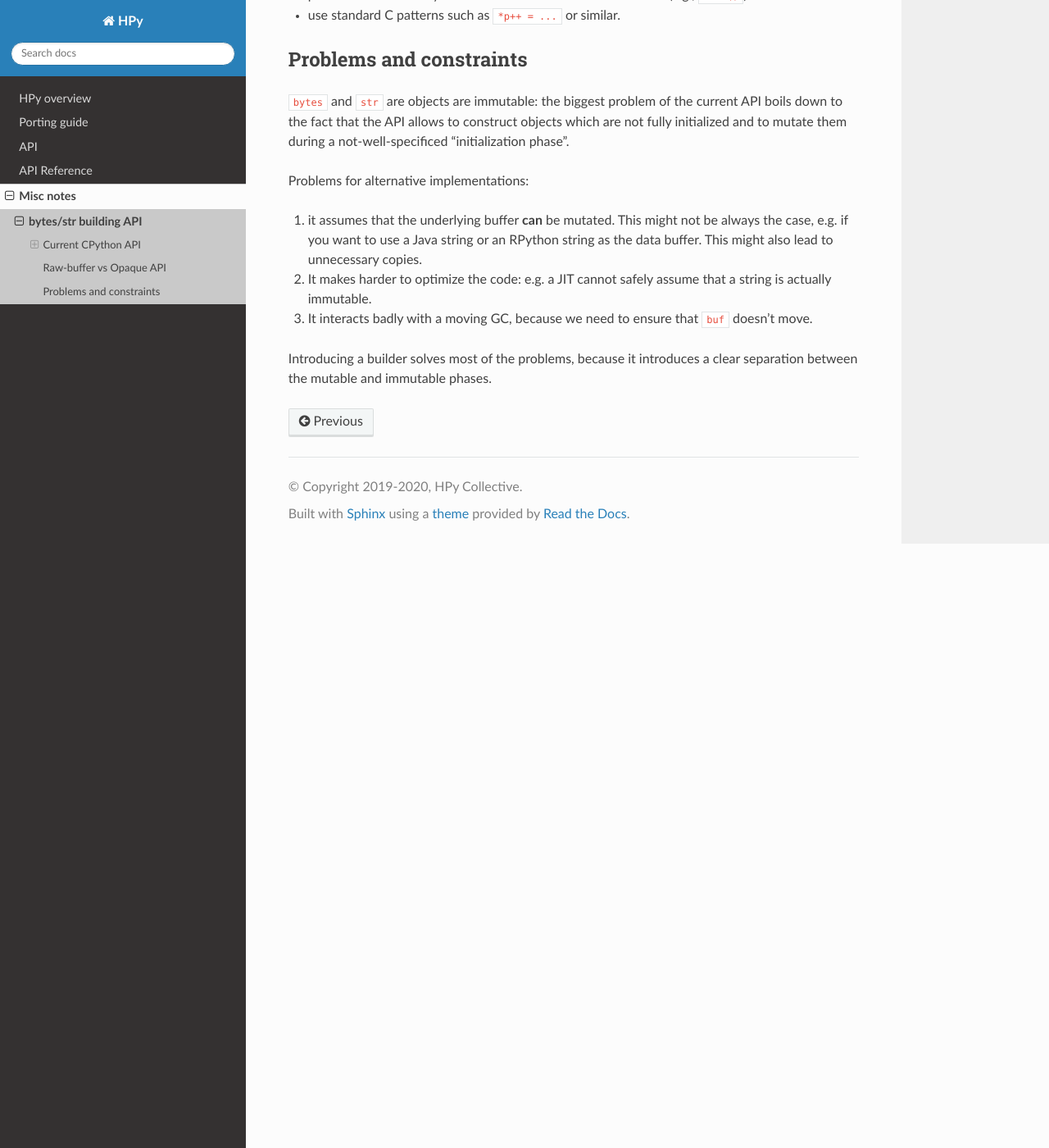
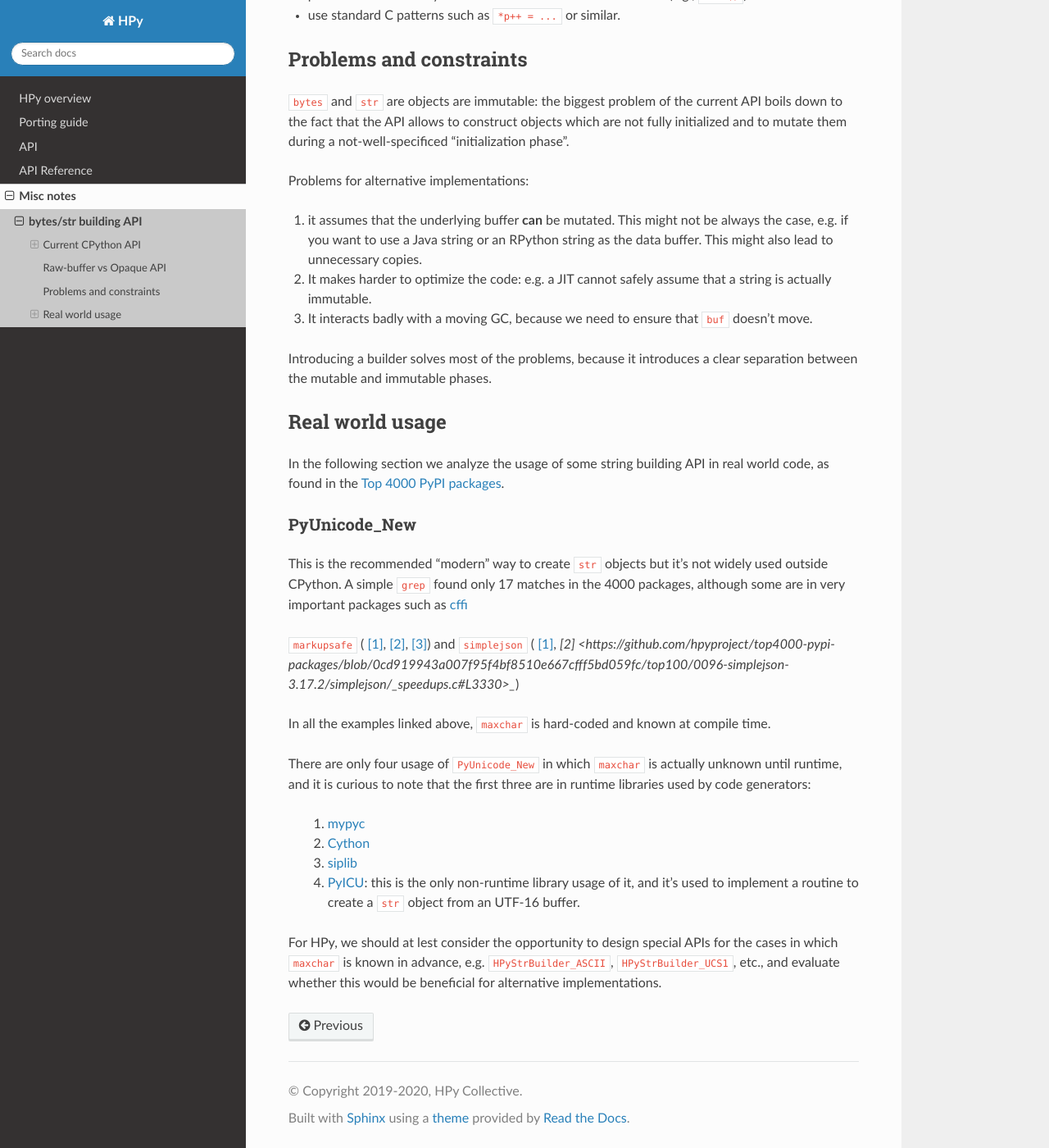
Before and after one commit to hpyproject/hpy, a Sphinx documentation site: the page built from docs/misc/str-builder-api.rst, in a window 1280 px wide and 1400 px high, scrolled down 3450 px. Shown: the whole window at 82% size. Built offline with Sphinx 7.4.7 and the Read the Docs theme 2.0.0, drawn with Linux system fonts in a browser that asks for light colours; pages that are not in the unit, such as notebooks, are missing from menus.

Commit message:
PyUnicode_New

```diff
--- a/docs/misc/str-builder-api.rst
+++ b/docs/misc/str-builder-api.rst
@@ -204,3 +204,49 @@ Problems for alternative implementations:
 
 Introducing a builder solves most of the problems, because it introduces a
 clear separation between the mutable and immutable phases.
+
+
+Real world usage
+-----------------
+
+In the following section we analyze the usage of some string building API in
+real world code, as found in the `Top 4000 PyPI packages
+<https://github.com/hpyproject/top4000-pypi-packages>`_.
+
+PyUnicode_New
+~~~~~~~~~~~~~
+
+This is the recommended "modern" way to create ``str`` objects but it's not
+widely used outside CPython. A simple ``grep`` found only 17 matches in the
+4000 packages, although some are in very important packages such as
+`cffi <https://github.com/hpyproject/top4000-pypi-packages/blob/0cd919943a007f95f4bf8510e667cfff5bd059fc/top100/0021-cffi-1.14.5/c/wchar_helper_3.h#L36>`_
+
+``markupsafe`` (
+`[1] <https://github.com/hpyproject/top4000-pypi-packages/blob/0cd919943a007f95f4bf8510e667cfff5bd059fc/top100/0024-MarkupSafe-2.0.1/src/markupsafe/_speedups.c#L106>`_,
+`[2] <https://github.com/hpyproject/top4000-pypi-packages/blob/0cd919943a007f95f4bf8510e667cfff5bd059fc/top100/0024-MarkupSafe-2.0.1/src/markupsafe/_speedups.c#L132>`_,
+`[3] <https://github.com/hpyproject/top4000-pypi-packages/blob/0cd919943a007f95f4bf8510e667cfff5bd059fc/top100/0024-MarkupSafe-2.0.1/src/markupsafe/_speedups.c#L158>`_)
+and ``simplejson`` (
+`[1] <https://github.com/hpyproject/top4000-pypi-packages/blob/0cd919943a007f95f4bf8510e667cfff5bd059fc/top100/0096-simplejson-3.17.2/simplejson/_speedups.c#L517>`_,
+`[2] <https://github.com/hpyproject/top4000-pypi-packages/blob/0cd919943a007f95f4bf8510e667cfff5bd059fc/top100/0096-simplejson-3.17.2/simplejson/_speedups.c#L3330>_`)
+
+In all the examples linked above, ``maxchar`` is hard-coded and known at
+compile time.
+
+There are only four usage of ``PyUnicode_New`` in which ``maxchar`` is
+actually unknown until runtime, and it is curious to note that the first three
+are in runtime libraries used by code generators:
+
+  1. `mypyc <https://github.com/hpyproject/top4000-pypi-packages/blob/0cd919943a007f95f4bf8510e667cfff5bd059fc/top1000/0277-mypy-0.812/mypyc/lib-rt/str_ops.c#L22>`_
+
+  2. `Cython <https://github.com/hpyproject/top4000-pypi-packages/blob/0cd919943a007f95f4bf8510e667cfff5bd059fc/top1000/0158-Cython-0.29.23/Cython/Utility/StringTools.c#L829>`_
+
+  3. `siplib <https://github.com/hpyproject/top4000-pypi-packages/blob/0cd919943a007f95f4bf8510e667cfff5bd059fc/top4000/1236-PyQt5_sip-12.9.0/siplib.c#L12808>`_
+
+  4. `PyICU <https://github.com/hpyproject/top4000-pypi-packages/blob/0cd919943a007f95f4bf8510e667cfff5bd059fc/top4000/2601-PyICU-2.7.3/common.cpp#L213>`_:
+     this is the only non-runtime library usage of it, and it's used to
+     implement a routine to create a ``str`` object from an UTF-16 buffer.
+
+For HPy, we should at lest consider the opportunity to design special APIs for
+the cases in which ``maxchar`` is known in advance,
+e.g. ``HPyStrBuilder_ASCII``, ``HPyStrBuilder_UCS1``, etc., and evaluate
+whether this would be beneficial for alternative implementations.
```
